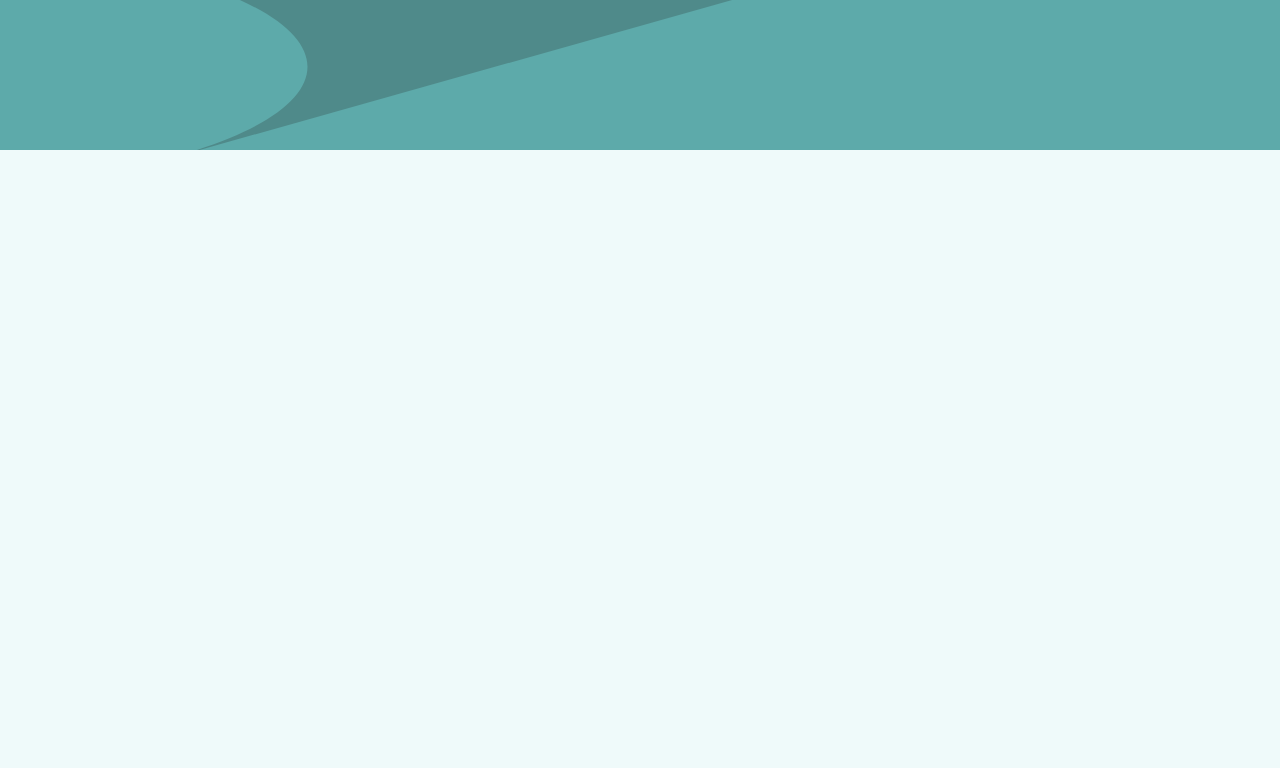
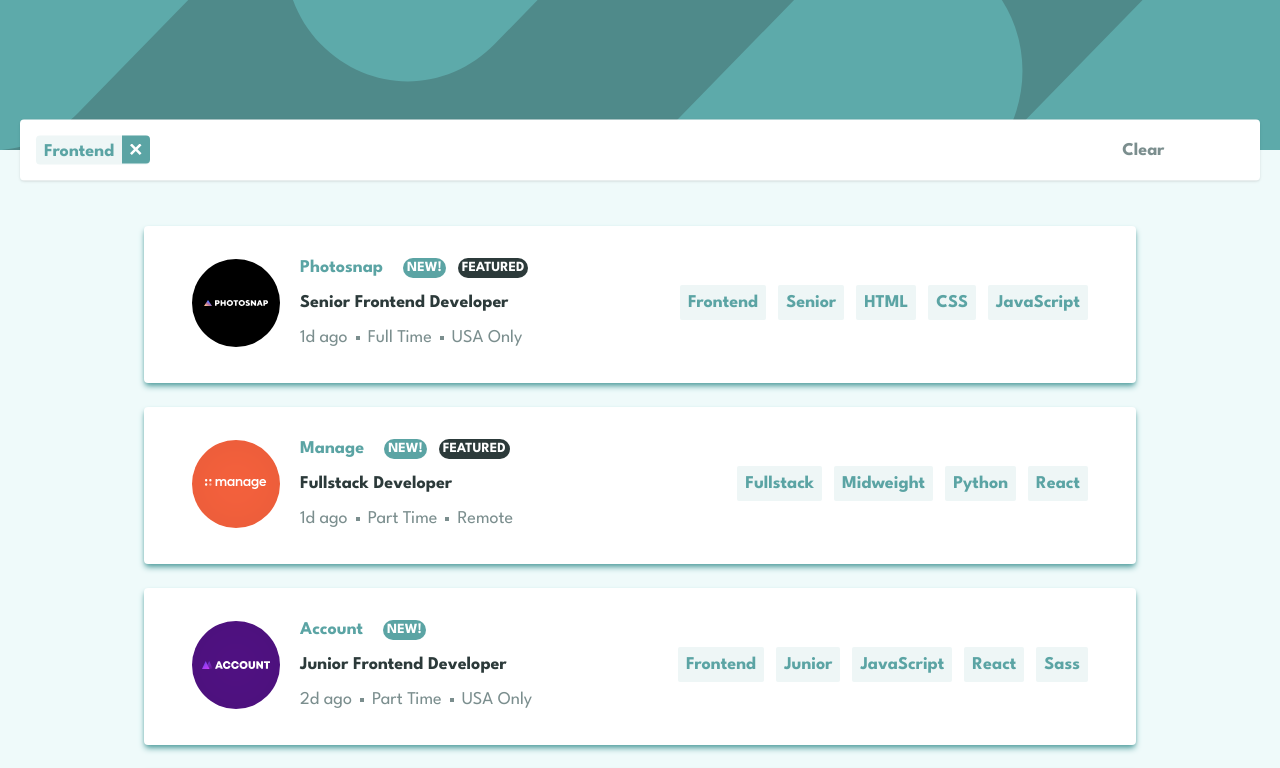
Before and after one commit to Fr1x3/rough-works, a React (Vite) app in the folder job-listing/: page / in a window 1280 px wide. Shown: the top 768 px of the page. Built offline with nearby package versions, Linux system fonts and the light colour scheme.

Commit message:
desktop design and adds categories to state

```diff
--- a/job-listing/src/App.tsx
+++ b/job-listing/src/App.tsx
@@ -1,4 +1,4 @@
-import { bgHeaderMobileIcon } from "./utils/icons";
+import { bgHeaderDesktopIcon, bgHeaderMobileIcon } from "./utils/icons";
 import ContentSection from "./components/ui/ContentSection";
 
 function App() {
@@ -6,7 +6,7 @@ function App() {
   return (
    <main className="m-h-screen w-full">
     <header className="w-full h-[150px] bg-very-dark-cyan relative">
-      <img src={bgHeaderMobileIcon} alt="background image" className="w-full h-full" />
+      <img srcSet={`${bgHeaderMobileIcon} 768w, ${bgHeaderDesktopIcon} 1440w`} src={bgHeaderMobileIcon} alt="background image" className="w-full h-full" />
       <div className="h-full w-full absolute inset-0 bg-desaturated-cyan  opacity-75"/>
     </header>
     <ContentSection />
--- /dev/null
+++ b/job-listing/src/components/Pills.tsx
@@ -0,0 +1,14 @@
+type PillProp= {
+    title: string,
+    handleSelected: (category: string) => void
+}
+
+function Pills({title, handleSelected }: PillProp){
+    return(
+        <p onClick={() => handleSelected(title)} className=" cursor-pointer bg-light-cyan w-fit h-fit rounded-sm px-2 py-1">
+            {title}
+        </p>
+    )
+}
+
+export default Pills
--- a/job-listing/src/components/ui/ContentSection.tsx
+++ b/job-listing/src/components/ui/ContentSection.tsx
@@ -1,9 +1,13 @@
 import { useState } from "react"
 import Filter from "./Filter"
+import useFetchJobList from "../../hooks/useFetchJobList"
+import JobCard from "./JobCard"
 
 
 function ContentSection(){
-    const [filterCategories, setFilterCategories] = useState< string[]>([])
+    const [filterCategories, setFilterCategories] = useState< string[]>(['Frontend'])
+
+    const { jobListData, isLoading } = useFetchJobList()
 
     function handleRemoveFilterCategory(categoryToRemove: string){
         setFilterCategories( prevCategories => {
@@ -14,8 +18,18 @@ function ContentSection(){
         })
     }
 
+    function handleAddFilterCategory(category: string){
+        console.log(category)
+        setFilterCategories([...filterCategories, category])
+        console.log(filterCategories)
+    }
+
+    if(isLoading){
+        <div>Loading...</div>
+    }
+
     return(
-        <section role="content-section" className=" bg-cyan px-5 py-9 relative h-[calc(100vh_-_150px)]">
+        <section role="content-section" className=" bg-cyan px-5 py-9 relative min-h-[calc(100vh_-_150px)]">
             { filterCategories.length > 0 &&
                 <Filter
                     categories={filterCategories}
@@ -23,6 +37,13 @@ function ContentSection(){
                     reset={() =>setFilterCategories([])}
                 />
             }
+            <div className={`flex flex-col gap-10 lg:gap-6 mt-10 lg:items-center`}>
+                {
+                    jobListData && jobListData.map( jobData => {
+                        return <JobCard jobDetails={jobData} key={jobData.id} selectFilterCategories={handleAddFilterCategory}/>
+                    })
+                }
+            </div>
         </section>
     )
 }
--- /dev/null
+++ b/job-listing/src/components/ui/JobCard.tsx
@@ -0,0 +1,50 @@
+import { JobData } from "../../utils/interfaces/jobDetails"
+import * as icons from '../../utils/icons'
+import Pills from "../Pills"
+
+type JobCardProp = {
+    jobDetails: JobData,
+    selectFilterCategories: () => void
+}
+
+function JobCard({ jobDetails, selectFilterCategories } : JobCardProp){
+    return(
+        <div className="relative grid grid-rows-[auto_auto] lg:static lg:grid-cols-[auto_1fr_auto] gap-3 lg:gap-1 p-6 bg-white w-full rounded shadow-md shadow-desaturated-cyan lg:w-4/5 lg:items-center lg:px-12 lg:py-7 ">
+            <div className=" absolute left-6 top-0 transform -translate-y-1/2 h-12 w-12 lg:h-[5.5rem] lg:w-[5.5rem] rounded-full lg:static  lg:items-center lg:justify-end lg:left-0 lg:transform-none">
+                <img loading="lazy" src={icons[jobDetails.logo as keyof typeof icons]} alt="logo" className="w-full h-full" />
+            </div>
+            <div className="grid grid-rows-3 gap-3 mt-3 lg:mt-0 lg:gap-2 lg:pl-4">
+                <div className="flex gap-3 items-center">
+                    <h1 className="font-bold text-desaturated-cyan mr-2">{jobDetails.company}</h1>
+                    {jobDetails.new && <p className="uppercase text-white bg-desaturated-cyan rounded-e-full rounded-s-full font-bold px-1 text-sm">new!</p>}
+                    {jobDetails.featured && <p className="uppercase bg-very-dark-cyan text-white rounded-e-full rounded-s-full font-bold px-1 text-sm">featured</p>}
+                </div>
+                <p className="font-bold text-very-dark-cyan">{jobDetails.position}</p>
+                <div className="flex items-center gap-2 text-dark-cyan">
+                    <p>{jobDetails.postedAt}</p>
+                    <div className="h-1 w-1 bg-dark-cyan"/>
+                    <p>{jobDetails.contract}</p>
+                    <div className="h-1 w-1 bg-dark-cyan"/>
+                    <p>{jobDetails.location}</p>
+                </div>
+                <hr className="h-[.125rem] bg-dark-cyan lg:hidden"/>
+            </div>
+            <div className="flex flex-wrap gap-3 text-desaturated-cyan font-bold lg:items-center lg:justify-end">
+                { jobDetails.role && <Pills title={jobDetails.role} handleSelected={ selectFilterCategories}/> }
+                { jobDetails.level && <Pills title={jobDetails.level} handleSelected={ selectFilterCategories} /> }
+                { jobDetails.languages &&
+                    jobDetails.languages.map(
+                        language => <Pills title={language} handleSelected={ selectFilterCategories} />
+                    )
+                }
+                { jobDetails.tools &&
+                    jobDetails.tools.map(
+                        tool => <Pills title={tool}  handleSelected={ selectFilterCategories}/>
+                    )
+                }
+            </div>
+        </div>
+    )
+}
+
+export default JobCard
--- a/job-listing/src/data/data.json
+++ b/job-listing/src/data/data.json
@@ -2,7 +2,7 @@
   {
     "id": 1,
     "company": "Photosnap",
-    "logo": "./images/photosnap.svg",
+    "logo": "photosnapIcon",
     "new": true,
     "featured": true,
     "position": "Senior Frontend Developer",
@@ -17,7 +17,7 @@
   {
     "id": 2,
     "company": "Manage",
-    "logo": "./images/manage.svg",
+    "logo": "manageIcon",
     "new": true,
     "featured": true,
     "position": "Fullstack Developer",
@@ -32,7 +32,7 @@
   {
     "id": 3,
     "company": "Account",
-    "logo": "./images/account.svg",
+    "logo": "accountIcon",
     "new": true,
     "featured": false,
     "position": "Junior Frontend Developer",
@@ -47,7 +47,7 @@
   {
     "id": 4,
     "company": "MyHome",
-    "logo": "./images/myhome.svg",
+    "logo": "myHomeIcon",
     "new": false,
     "featured": false,
     "position": "Junior Frontend Developer",
@@ -62,7 +62,7 @@
   {
     "id": 5,
     "company": "Loop Studios",
-    "logo": "./images/loop-studios.svg",
+    "logo": "loopStudiosIcon",
     "new": false,
     "featured": false,
     "position": "Software Engineer",
@@ -77,7 +77,7 @@
   {
     "id": 6,
     "company": "FaceIt",
-    "logo": "./images/faceit.svg",
+    "logo": "faceitIcon",
     "new": false,
     "featured": false,
     "position": "Junior Backend Developer",
@@ -92,7 +92,7 @@
   {
     "id": 7,
     "company": "Shortly",
-    "logo": "./images/shortly.svg",
+    "logo": "shortlyIcon",
     "new": false,
     "featured": false,
     "position": "Junior Developer",
@@ -107,7 +107,7 @@
   {
     "id": 8,
     "company": "Insure",
-    "logo": "./images/insure.svg",
+    "logo": "insureIcon",
     "new": false,
     "featured": false,
     "position": "Junior Frontend Developer",
@@ -122,7 +122,7 @@
   {
     "id": 9,
     "company": "Eyecam Co.",
-    "logo": "./images/eyecam-co.svg",
+    "logo": "eyecamIcon",
     "new": false,
     "featured": false,
     "position": "Full Stack Engineer",
@@ -137,7 +137,7 @@
   {
     "id": 10,
     "company": "The Air Filter Company",
-    "logo": "./images/the-air-filter-company.svg",
+    "logo": "theAirFilterCompanyIcon",
     "new": false,
     "featured": false,
     "position": "Front-end Dev",
--- /dev/null
+++ b/job-listing/src/hooks/useFetchJobList.tsx
@@ -0,0 +1,25 @@
+import { useEffect, useState } from "react";
+import { JobData } from "../utils/interfaces/jobDetails";
+
+function useFetchJobList(){
+    const [jobListData, setJobListData ] = useState<JobData[]>([])
+    const [isLoading, setIsLoading] = useState<boolean>(false)
+
+    useEffect(() => {
+        fetch('src/data/data.json')
+            .then( response => {
+                setIsLoading(true)
+                return response.json()
+            }).then( data => {
+                setJobListData(data)
+            }).catch( error => {
+                console.error(error)
+            }).finally(() =>
+                setIsLoading(false)
+            )
+    },[])
+
+    return { isLoading, jobListData}
+}
+
+export default useFetchJobList
--- a/job-listing/src/index.css
+++ b/job-listing/src/index.css
@@ -10,6 +10,6 @@
 @layer {
     body {
         font-family: 'League Spartan', 'Times New Roman', Times, serif;
-        @apply text-base
+        @apply text-base lg:text-lg
     }
 }
--- /dev/null
+++ b/job-listing/src/utils/interfaces/jobDetails.ts
@@ -0,0 +1,15 @@
+export interface JobData  {
+    id: number,
+    company: string,
+    logo: any,
+    new: boolean,
+    featured: boolean,
+    position: string,
+    role: string,
+    level: string,
+    postedAt: string,
+    contract: string,
+    location: string,
+    languages: string[],
+    tools: string[]
+}
```
Also changed, not shown: job-listing/src/components/IconChip.tsx (deleted), job-listing/src/components/ui/JobCards.jsx (added).
